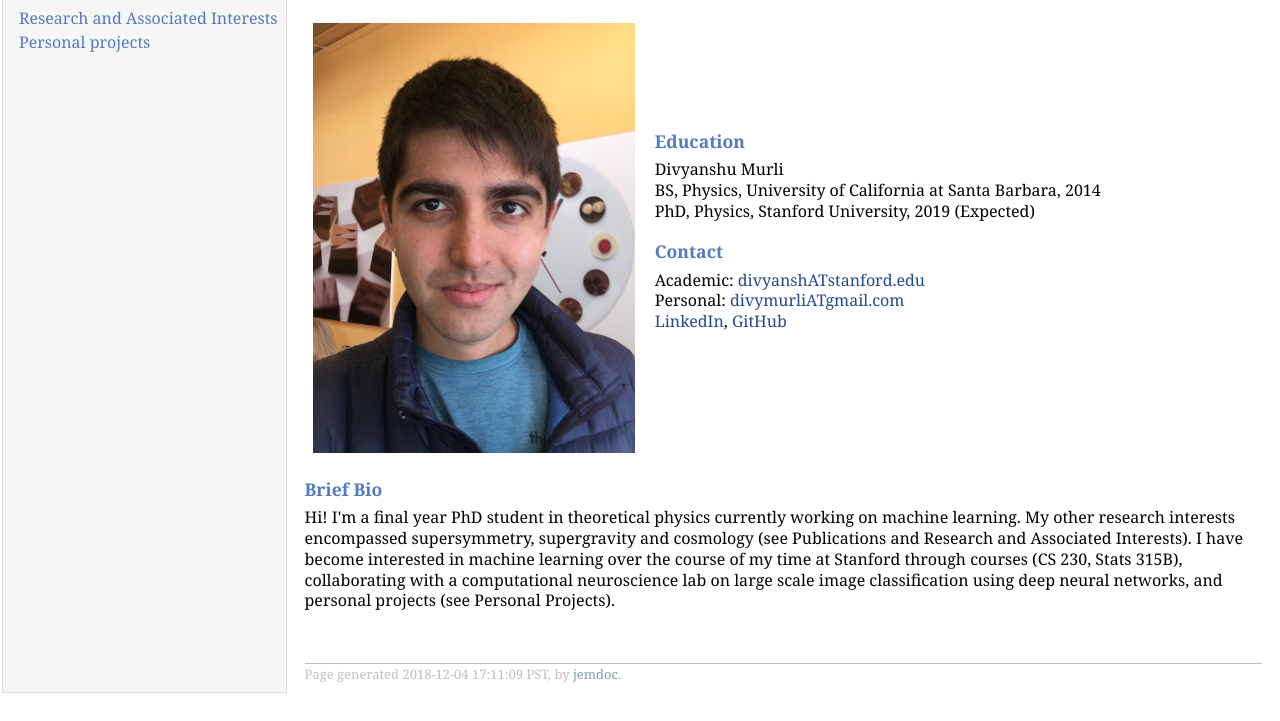
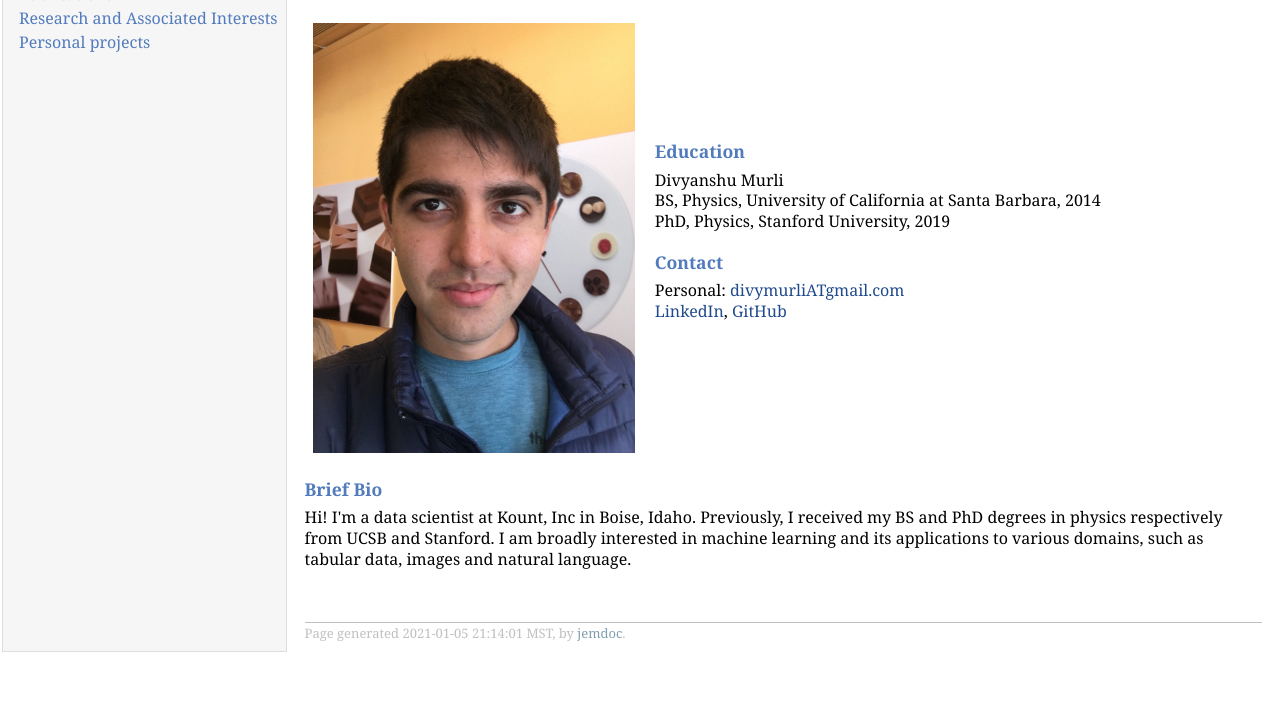
Before and after one commit to divymurli/divymurli.github.io, a plain HTML site: page index.html in a window 1280 px wide. Shown: the part 53-774 px from the top of the page. Drawn offline with Linux system fonts and the light colour scheme.

Commit message:
update website

```diff
--- a/index.html
+++ b/index.html
@@ -25,17 +25,16 @@
 <td align="left"><h3>Education</h3>
 <p>Divyanshu Murli <br />
 BS, Physics, University of California at Santa Barbara, 2014 <br />
-PhD, Physics, Stanford University, 2019 (Expected)</p>
+PhD, Physics, Stanford University, 2019</p>
 <h3>Contact</h3>
-<p>Academic: <a href="divyanshATstanford.edu">divyanshATstanford.edu</a> <br />
-Personal: <a href="divymurliATgmail.com">divymurliATgmail.com</a> <br />
+<p>Personal: <a href="divymurliATgmail.com">divymurliATgmail.com</a> <br />
 <a href="https://www.linkedin.com/in/divyanshu-murli-a1a520154/">LinkedIn</a>, <a href="https://github.com/divymurli">GitHub</a></p>
 </td></tr></table>
 <h3>Brief Bio</h3>
-<p>Hi! I'm a final year PhD student in theoretical physics currently working on machine learning. My other research interests encompassed supersymmetry, supergravity and cosmology (see Publications and Research and Associated Interests). I have become interested in machine learning over the course of my time at Stanford through courses (CS 230, Stats 315B), collaborating with a computational neuroscience lab on large scale image classification using deep neural networks, and personal projects (see Personal Projects). </p>
+<p>Hi! I'm a data scientist at Kount, Inc in Boise, Idaho. Previously, I received my BS and PhD degrees in physics respectively from UCSB and Stanford. I am broadly interested in machine learning and its applications to various domains, such as tabular data, images and natural language.  </p>
 <div id="footer">
 <div id="footer-text">
-Page generated 2018-12-04 17:11:09 PST, by <a href="http://jemdoc.jaboc.net/">jemdoc</a>.
+Page generated 2021-01-05 21:14:01 MST, by <a href="http://jemdoc.jaboc.net/">jemdoc</a>.
 </div>
 </div>
 </td>
```
Also changed, not shown: 1 other file.
